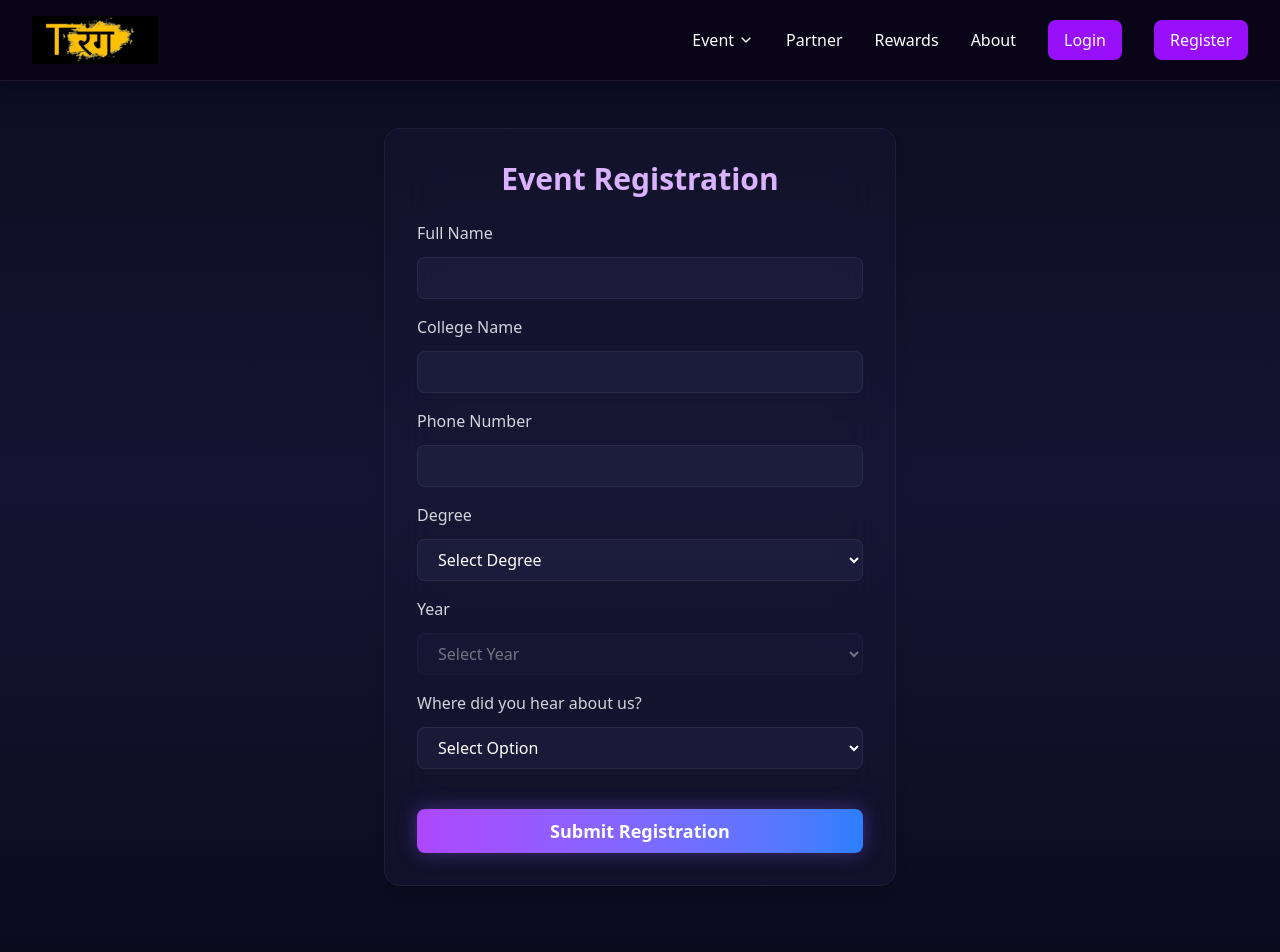
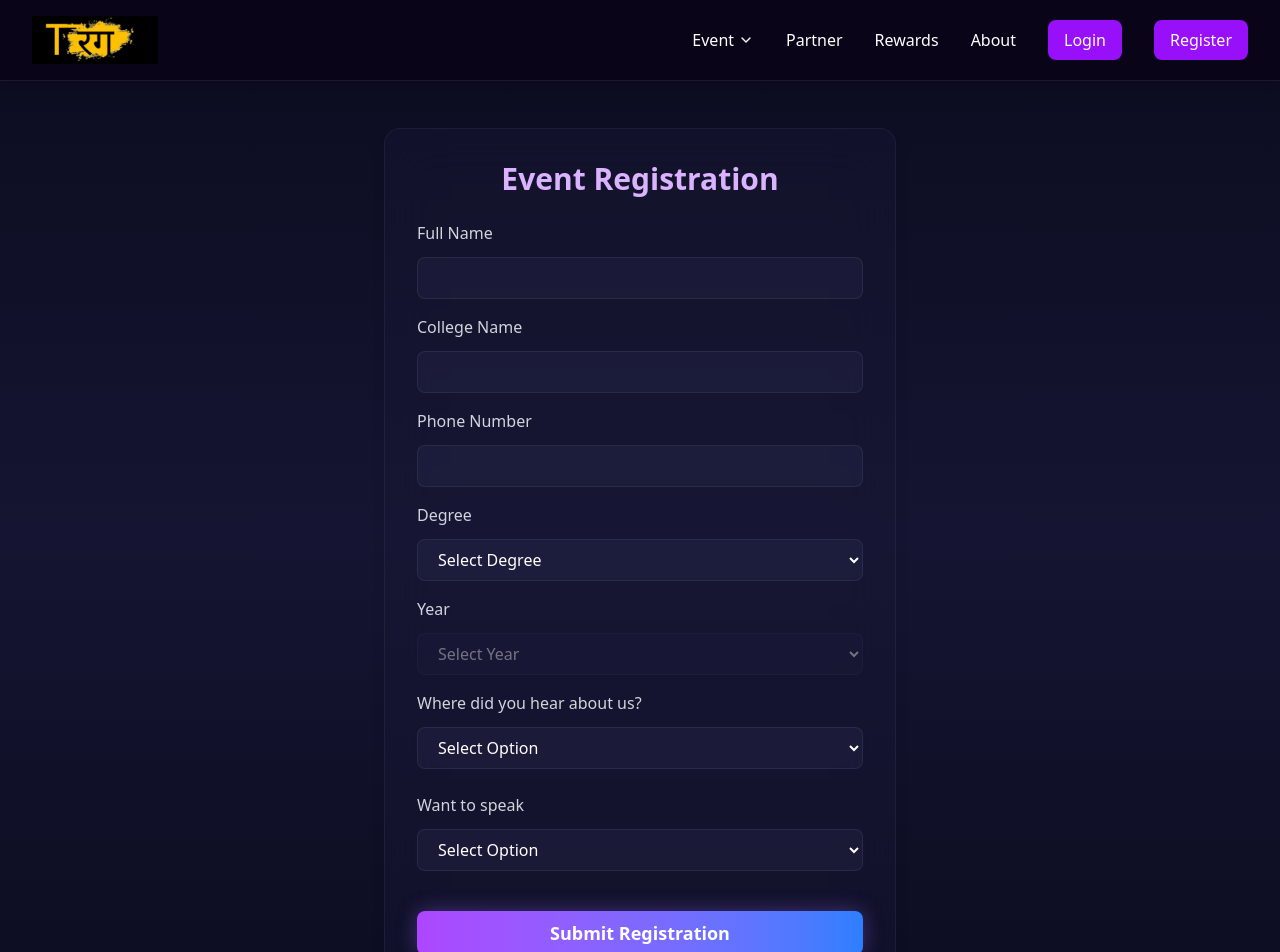
Before and after one commit to Satyam0000000/Tarang_Frontend, a React (Vite) app: page /registerevent in a window 1280 px wide. Shown: the top 952 px of the page. Built offline with nearby package versions, Linux system fonts and the light colour scheme.

Commit message:
added event brochure

```diff
--- a/src/pages/Registerevent.jsx
+++ b/src/pages/Registerevent.jsx
@@ -17,6 +17,7 @@ function RegisterEvent() {
     degree: "",
     year: "",
     heardFrom: "",
+    wantToSpeak: "",
     customerId: "",
   };
   const [loading, setLoading] = useState(false);
@@ -69,6 +70,7 @@ function RegisterEvent() {
         degree: formData.degree,
         year: formData.year,
         heardFrom: formData.heardFrom,
+        wantToSpeak: formData.wantToSpeak,
         eventId,
         eventName,
         eventLink,
@@ -237,6 +239,19 @@ function RegisterEvent() {
           <option value="Website">Website</option>
         </select>
 
+        <label className="block mb-3 text-gray-300">Want to speak</label>
+        <select
+          name="wantToSpeak"
+          required
+          value={formData.wantToSpeak}
+          onChange={handleChange}
+          className="w-full mb-6 px-4 py-2 rounded-lg bg-[#27274a]/40 border border-gray-600/30 text-white outline-none"
+        >
+          <option value="">Select Option</option>
+          <option value="Favour of Motion">Favour of Motion</option>
+          <option value="Against the Motion">Against the Motion</option>
+        </select>
+
         {eventAmount && (
           <>
             <label className="block mb-3 text-gray-300">Coupon Code</label>
--- a/src/pages/UpcomingEvents.jsx
+++ b/src/pages/UpcomingEvents.jsx
@@ -7,7 +7,7 @@ import Feb7EventImg from "../assets/Debate/Feb_7_event.png"
 const eventsData = [
     {
     id: 2,
-    title: "Does God Exist's ??",
+    title: "Does God Exist ??",
     date: "15 Feb 2026",
     entryFee: "₹100",
     time: "10:00 PM onwards",
@@ -19,7 +19,7 @@ const eventsData = [
     isNew: true,
     eventOpen: true,
     eventLink: "https://meet.google.com/txt-zgbk-kjp",
-    brochure: '/Brochure/Feb_7_Brochure.pdf',
+    brochure: '/Brochure/Feb_15_Event.pdf',
     whatsappLink:"https://chat.whatsapp.com/I0f5XOYwcmi8zgkw8K3WIy?mode=gi_t",
   },
   {
```
Also changed, not shown: 1 other file (tests, documents, lock files or other folders).
